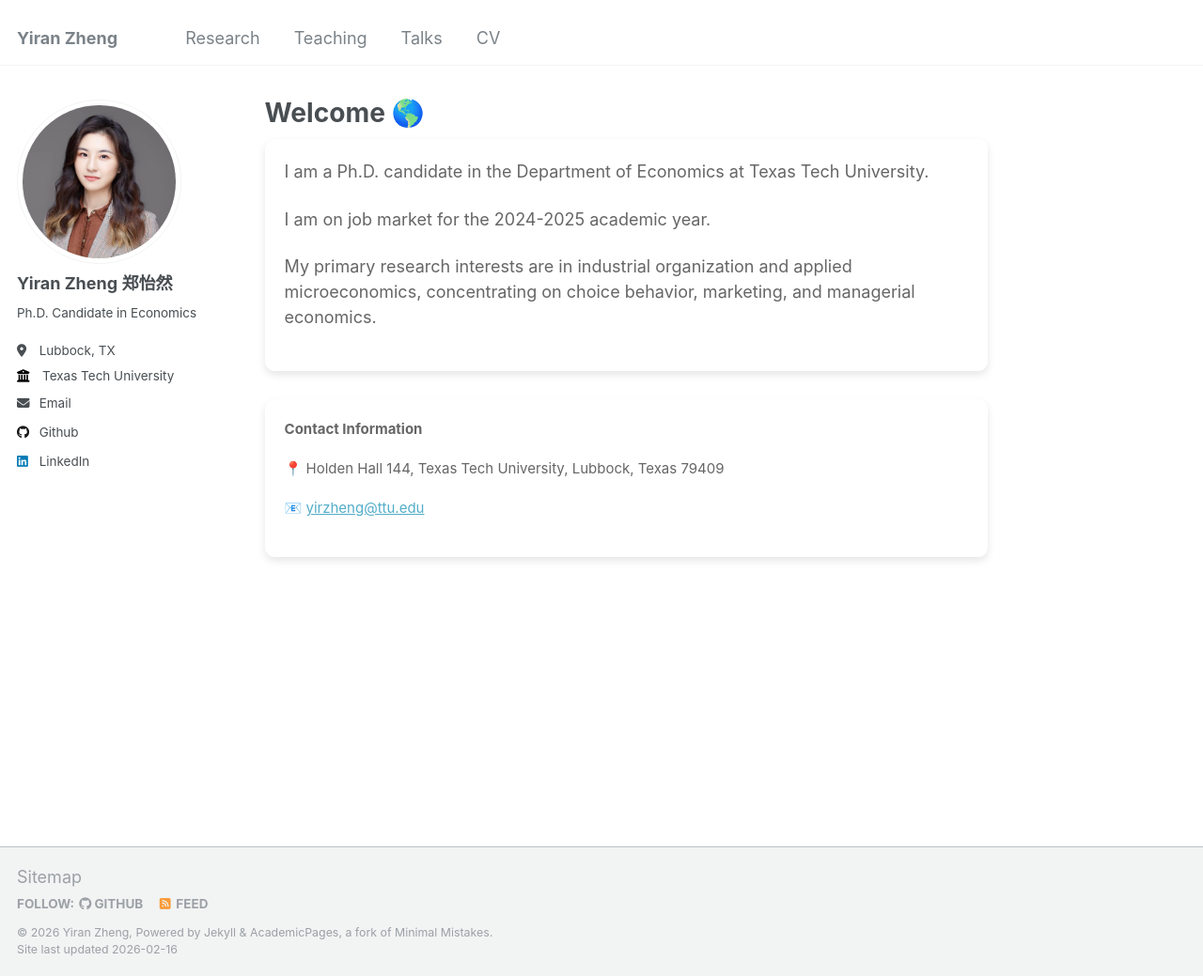
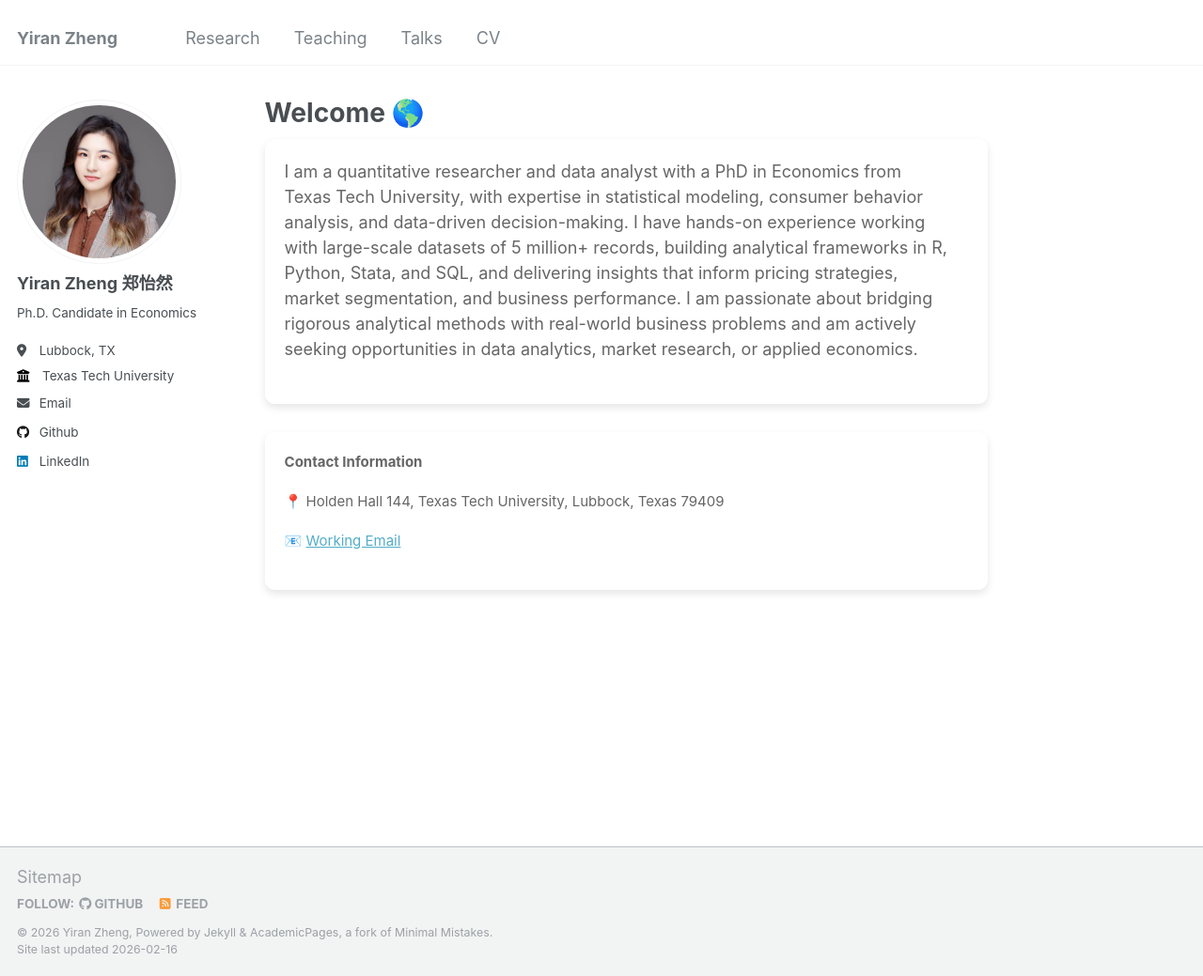
Before and after one commit to yiran-zheng/yiran-zheng.github.io, a Jekyll site: the page built from _pages/about.md, in a window 1280 px wide and 1039 px high. Shown: the whole window at 94% size. Built offline with Jekyll 4.4.1, drawn with Linux system fonts in a browser that asks for light colours.

Commit message:
Update about.md

```diff
--- a/_pages/about.md
+++ b/_pages/about.md
@@ -10,13 +10,7 @@ redirect_from:
   <div style="flex: 1.5; margin-right: 20px; align-self: center;">
     <div style="flex: 2;font-size: 18px;color: #666666;">
       <p>
-      I am a Ph.D. candidate in the Department of Economics at Texas Tech University.
-      </p>
-      <p>
-      I am on job market for the 2024-2025 academic year.
-      </p>
-      <p>
-      My primary research interests are in industrial organization and applied microeconomics, concentrating on choice behavior, marketing, and managerial economics.
+      I am a quantitative researcher and data analyst with a PhD in Economics from Texas Tech University, with expertise in statistical modeling, consumer behavior analysis, and data-driven decision-making. I have hands-on experience working with large-scale datasets of 5 million+ records, building analytical frameworks in R, Python, Stata, and SQL, and delivering insights that inform pricing strategies, market segmentation, and business performance. I am passionate about bridging rigorous analytical methods with real-world business problems and am actively seeking opportunities in data analytics, market research, or applied economics.
       </p>
     </div>
   </div>
@@ -30,7 +24,7 @@ redirect_from:
       &#128205; Holden Hall 144, Texas Tech University, Lubbock, Texas 79409
       </p>
       <p>
-      &#128231; <a href= "mailto: yirzheng@ttu.edu"> yirzheng@ttu.edu </a>
+      &#128231; <a href= "mailto: yiranzheng25@gmail.com"> Working Email </a>
       </p>
     </div>
   </div>
```
